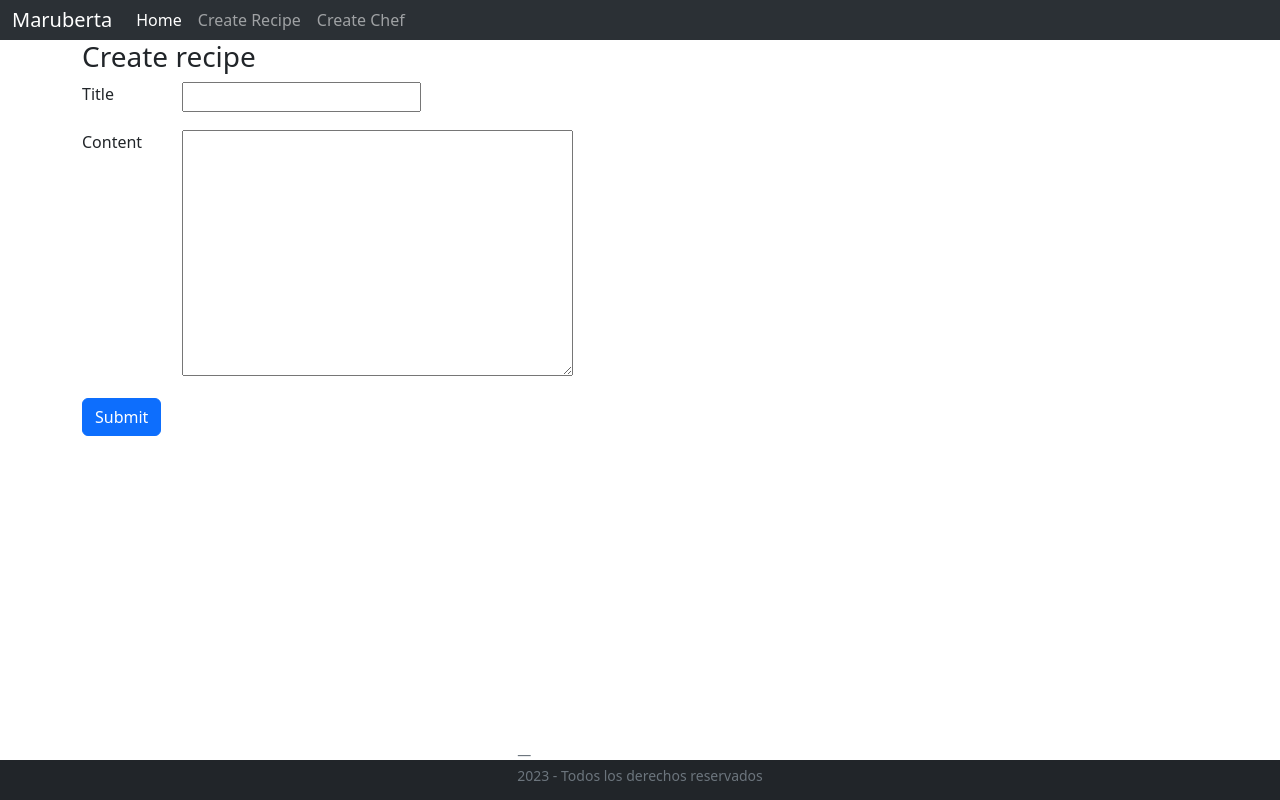
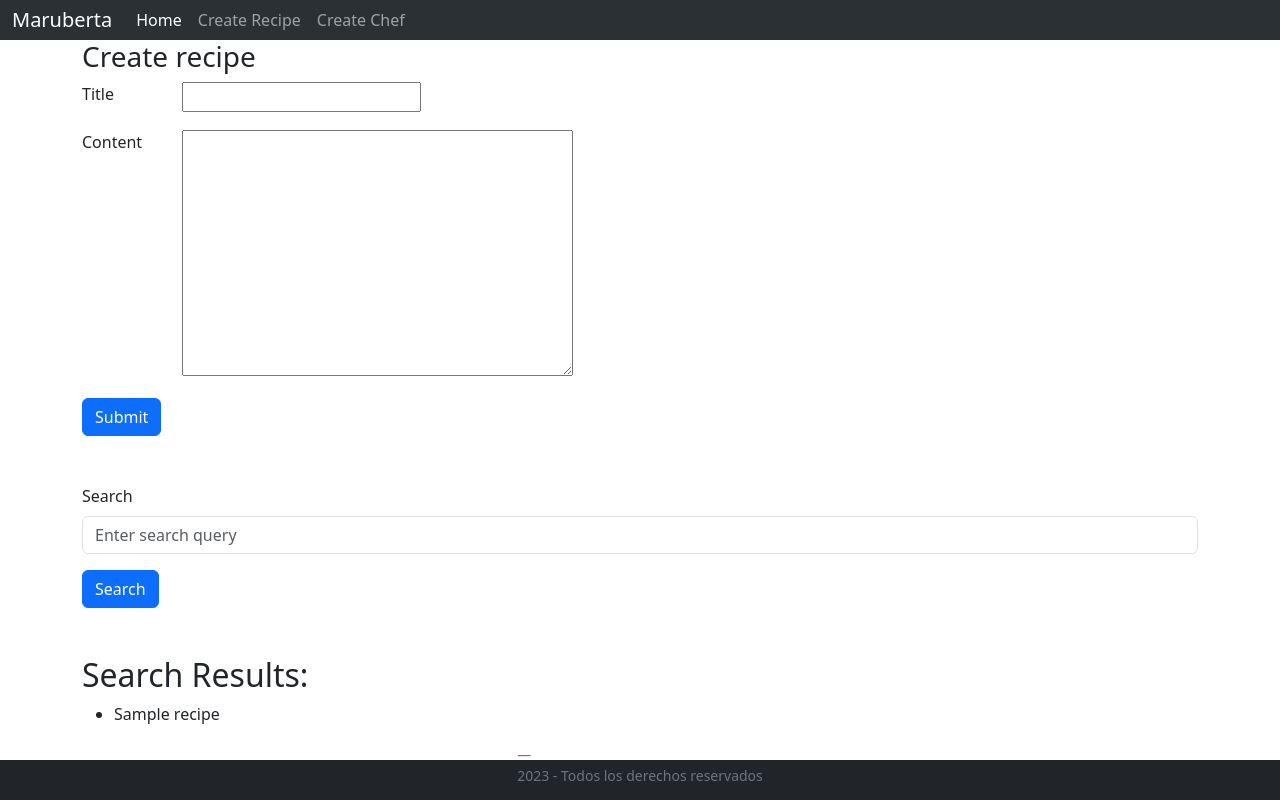
Before and after one commit to emilianonegro/Tercera-pre-entregaNegro, a Django app: page /create-recipe/ in a window 1280 px wide. Run offline with Django 4.2, Linux system fonts and the light colour scheme; tables that the repository leaves empty hold one stand-in row (values such as "Sample post").

Commit message:
search in db

```diff
--- a/project/apps/home/templates/home/create_recipe.html
+++ b/project/apps/home/templates/home/create_recipe.html
@@ -18,4 +18,27 @@
         {% csrf_token %}
         <button type="submit" class="btn btn-primary">Submit</button>
     </form>
+
+
+    <form class="container mt-5" action="" method="GET">
+        <div class="mb-3">
+            <label for="search_query" class="form-label">Search</label>
+            <input type="text" class="form-control" id="search_query" name="search_query" placeholder="Enter search query">
+        </div>
+        <button type="submit" class="btn btn-primary">Search</button>
+    </form>
+
+    <div class="container mt-5">
+        <h2>Search Results:</h2>
+        {% if recipes %}
+        <ul>
+            {% for recipe in recipes %}
+            <li>{{ recipe.title }}</li>
+            {% endfor %}
+        </ul>
+        {% else %}
+        <p>No results found.</p>
+        {% endif %}
+    </div>
+
 {% endblock content %}
--- a/project/apps/home/views.py
+++ b/project/apps/home/views.py
@@ -1,5 +1,5 @@
 from django.shortcuts import render, redirect
-from . import forms
+from . import forms, models
 
 def index(request):
     return render(request, 'home/index.html')
@@ -23,4 +23,14 @@ def create_recipe(request):
             return redirect("home:index")
     else:
         form = forms.RecipeForm()
-    return render(request, "home/create_recipe.html", {"form": form})
+
+    # Obtener el parámetro de búsqueda desde la solicitud POST o GET
+    search_query = request.GET.get('search_query')
+
+    # Realizar la consulta a la base de datos si hay un parámetro de búsqueda
+    if search_query:
+        recipes = models.Recipe.objects.filter(title__icontains=search_query)
+    else:
+        recipes = models.Recipe.objects.all()
+
+    return render(request, "home/create_recipe.html", {"form": form, "recipes": recipes})
```
